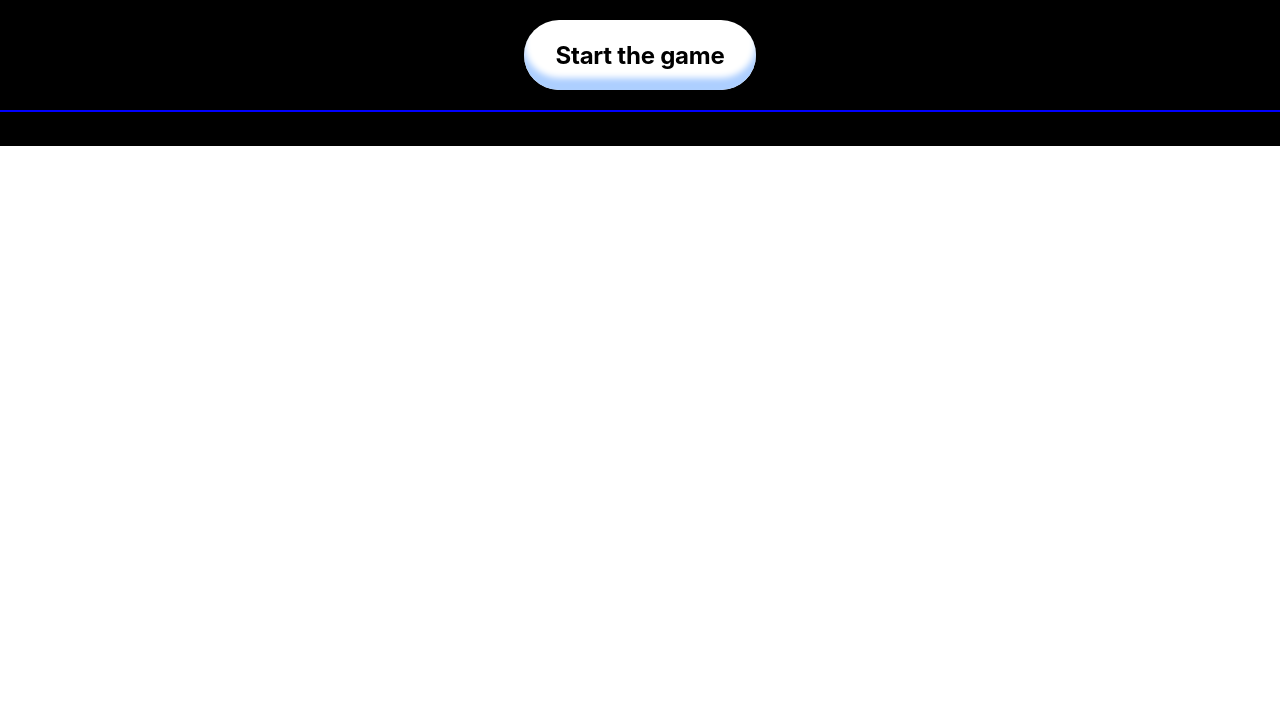
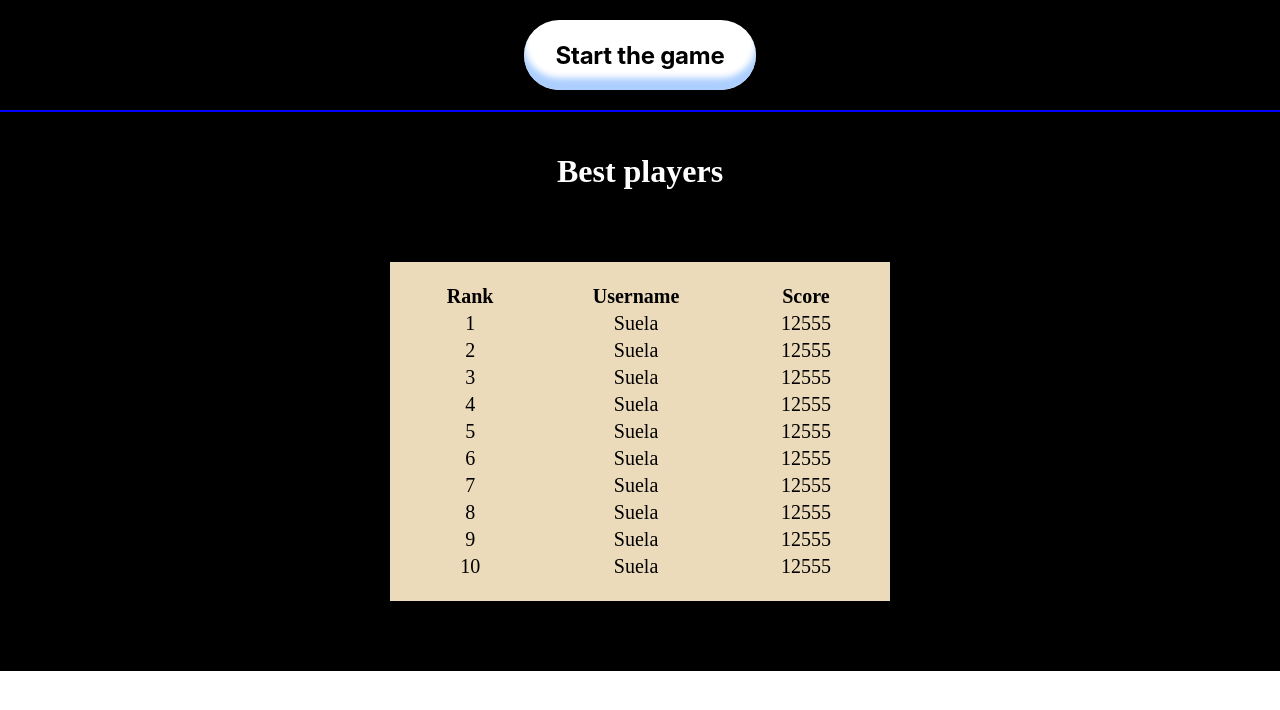
Before and after one commit to suelazeqo/pacman-game, an Angular app: page / in a window 1280 px wide. Shown: the top 710 px of the page. Built offline with nearby package versions, Linux system fonts and the light colour scheme.

Commit message:
implementing leaderboard with dummy data

```diff
--- a/src/app/home/home/home.component.html
+++ b/src/app/home/home/home.component.html
@@ -2,5 +2,5 @@
   <div class="menu">
     <button class="button-start">Start the game</button>
   </div>
-  <p>Leaderboard......</p>
+  <app-leaderboard></app-leaderboard>
 </div>
--- a/src/app/home/leaderboard/leaderboard.component.css
+++ b/src/app/home/leaderboard/leaderboard.component.css
@@ -0,0 +1,17 @@
+.container {
+  display: flex;
+  flex-direction: column;
+  align-items: center;
+  padding: 20px;
+  color: white;
+}
+table{
+  background-color: #ECDBBA;
+  color: black;
+  width: 500px;
+  text-align: center;
+  padding: 20px;
+  font-size: 20px;
+  margin-top: 50px;
+  margin-bottom: 50px;
+}
--- a/src/app/home/leaderboard/leaderboard.component.html
+++ b/src/app/home/leaderboard/leaderboard.component.html
@@ -1 +1,19 @@
-<p>leaderboard works!</p>
+<div class="container">
+  <h1>Best players</h1>
+  <table>
+    <thead>
+    <tr>
+      <th>Rank</th>
+      <th>Username</th>
+      <th>Score</th>
+    </tr>
+    </thead>
+    <tbody>
+    <tr *ngFor="let player of players; let i = index">
+      <td>{{ i + 1 }}</td>
+      <td>{{ player.username }}</td>
+      <td>{{ player.score }}</td>
+    </tr>
+    </tbody>
+  </table>
+</div>
--- a/src/app/home/leaderboard/leaderboard.component.ts
+++ b/src/app/home/leaderboard/leaderboard.component.ts
@@ -6,7 +6,18 @@ import { Component, OnInit } from '@angular/core';
   styleUrls: ['./leaderboard.component.css']
 })
 export class LeaderboardComponent implements OnInit {
-
+  players=[
+    {username:'Suela', score:'12555'},
+    {username:'Suela', score:'12555'},
+    {username:'Suela', score:'12555'},
+    {username:'Suela', score:'12555'},
+    {username:'Suela', score:'12555'},
+    {username:'Suela', score:'12555'},
+    {username:'Suela', score:'12555'},
+    {username:'Suela', score:'12555'},
+    {username:'Suela', score:'12555'},
+    {username:'Suela', score:'12555'}
+  ];
   constructor() { }
 
   ngOnInit(): void {
```
